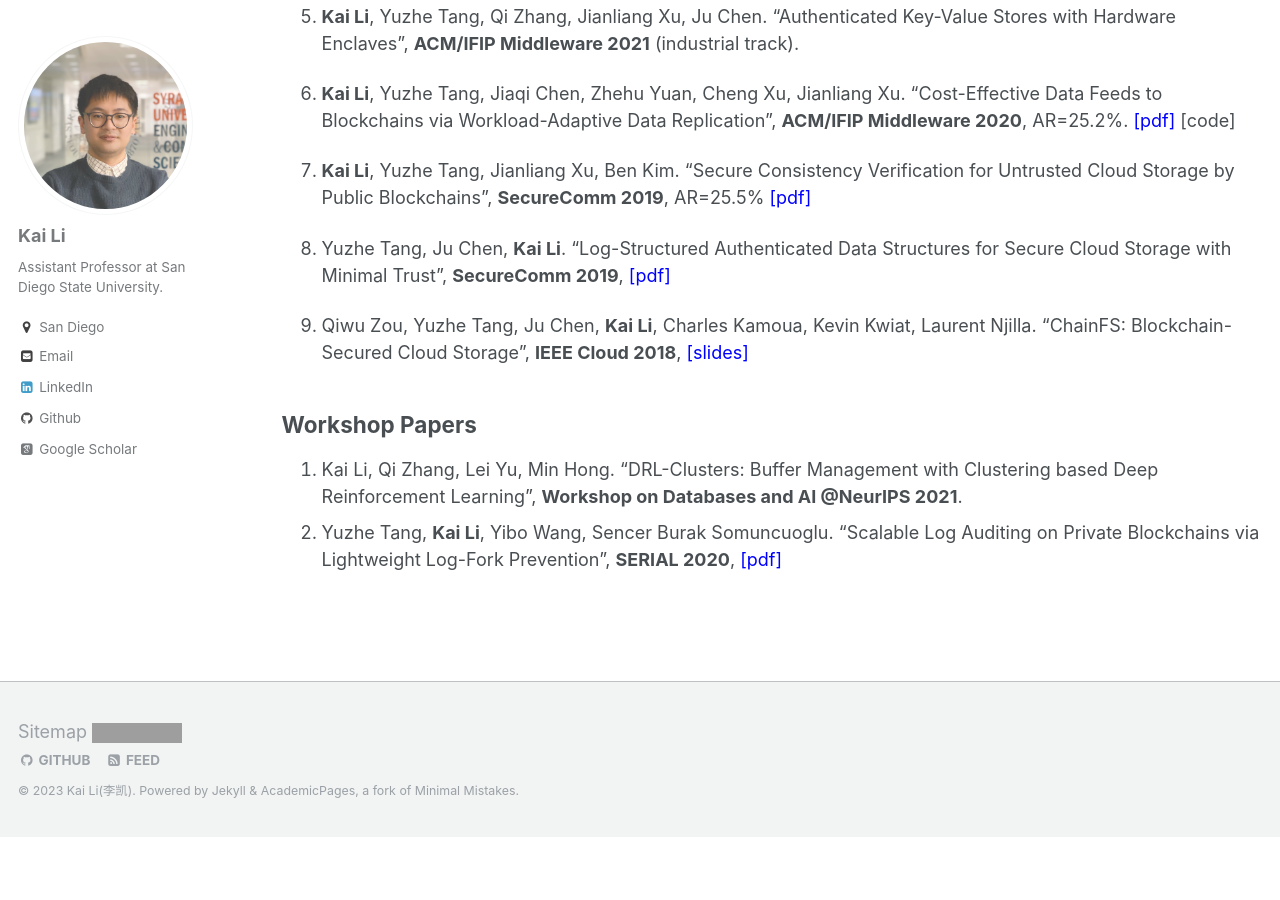
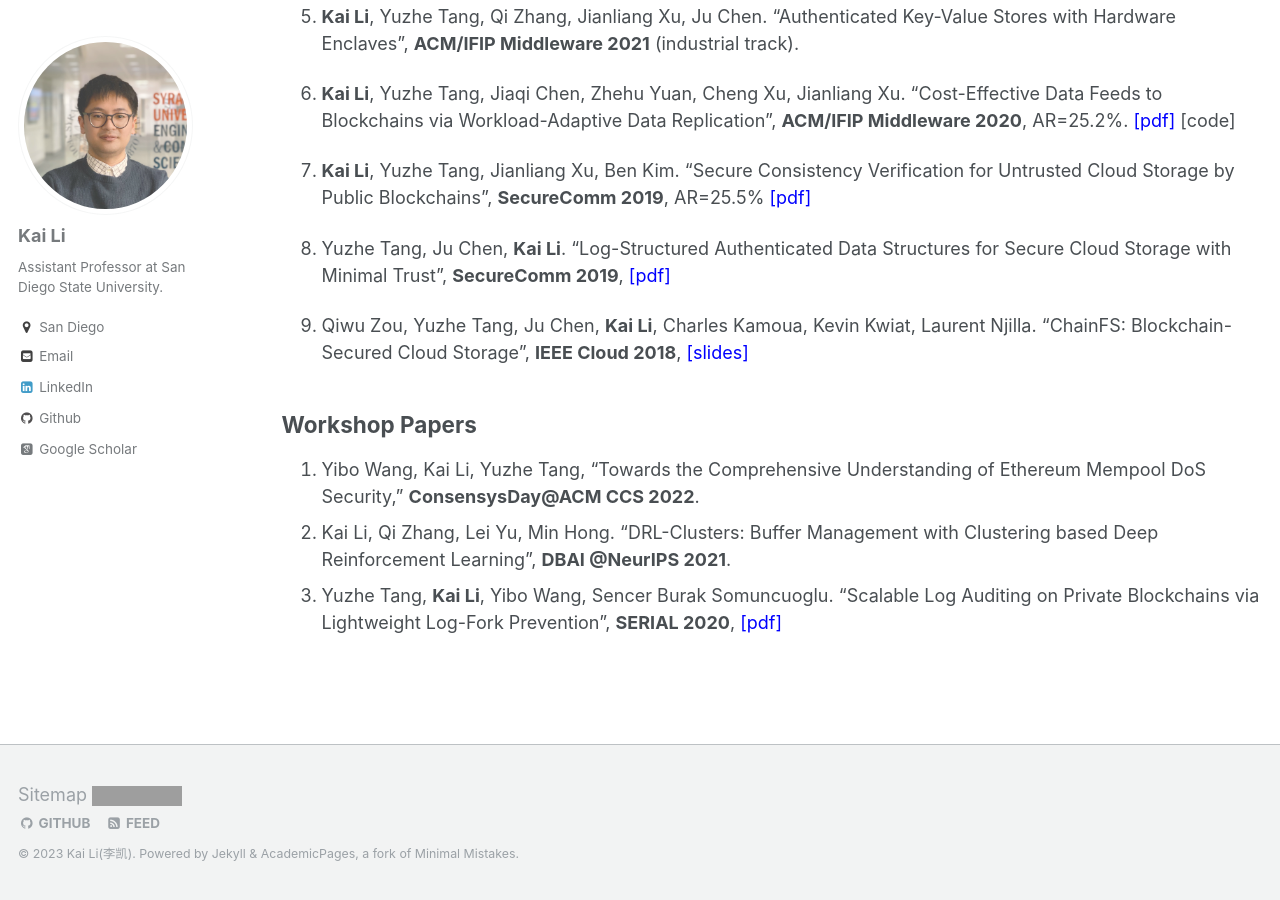
Before and after one commit to likai1993/likai1993.github.io, a Jekyll site: the page built from _pages/publications.md, in a window 1280 px wide and 900 px high, scrolled down 777 px. Built offline with Jekyll 4.4.1, drawn with Linux system fonts in a browser that asks for light colours; some web fonts are replaced; before the commit the page ends 1614 px from its top, so only the background shows below that; grey boxes are pictures that could not be loaded.

Commit message:
Update publications.md

```diff
--- a/_pages/publications.md
+++ b/_pages/publications.md
@@ -36,5 +36,6 @@ Conference Papers
 
 Workshop Papers
 ----
-1. Kai Li, Qi Zhang, Lei Yu, Min Hong. "DRL-Clusters: Buffer Management with Clustering based Deep Reinforcement Learning", **Workshop on Databases and AI @NeurIPS 2021**.
+1. Yibo Wang, Kai Li, Yuzhe Tang, “Towards the Comprehensive Understanding of Ethereum Mempool DoS Security,” **ConsensysDay@ACM CCS 2022**.
+1. Kai Li, Qi Zhang, Lei Yu, Min Hong. "DRL-Clusters: Buffer Management with Clustering based Deep Reinforcement Learning", **DBAI @NeurIPS 2021**.
 1. Yuzhe Tang, **Kai Li**, Yibo Wang, Sencer Burak Somuncuoglu. "Scalable Log Auditing on Private Blockchains via Lightweight Log-Fork Prevention", **SERIAL 2020**, <span style="color:blue">[[pdf]](https://dl.acm.org/doi/pdf/10.1145/3429884.3430032)</span>
```
